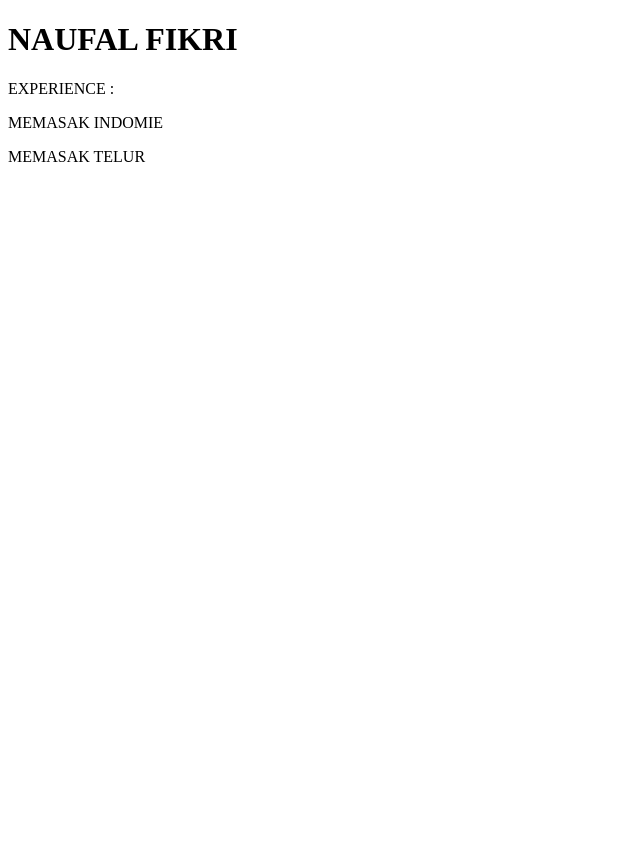
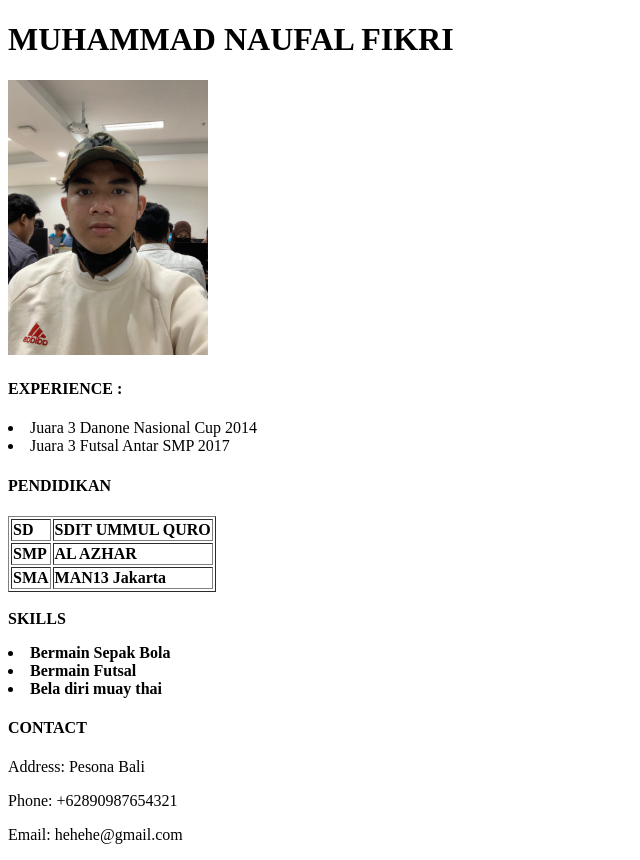
Before and after one commit to falkrii/wad_project1, a plain HTML site: page index.html in a window 1280 px wide. Shown: the whole page, without its empty margins (0-640 px from the left). Before the commit the page ends 800 px from the top, so only its background shows below. Drawn offline with Linux system fonts and the light colour scheme.

Commit message:
Add files via upload

```diff
--- a/index.html
+++ b/index.html
@@ -4,8 +4,37 @@
             <title>CV</title>
         </head>
         <body>
-            <h1>NAUFAL FIKRI</h1>
-            <p>EXPERIENCE : </p>
-            <P>MEMASAK INDOMIE</P>
-            <P>MEMASAK TELUR</P>
+            <h1>MUHAMMAD NAUFAL FIKRI</h1>
+            <img src="pap sendiri.jpg" alt="" width="200" height="275">
+            <h4>EXPERIENCE : </h4>
+            <P>
+                <li>Juara 3 Danone Nasional Cup 2014</li>
+                <li>Juara 3 Futsal Antar SMP 2017</li>
+        </P>
+        <h4>PENDIDIKAN<h4>
+        <table border="1">
+            <TR>
+                <td>SD</td>
+                <td>SDIT UMMUL QURO</td>
+            </TR>
+            <tr>
+                <td>SMP</td>
+                <td>AL AZHAR</td>
+            </tr>
+            <tr>
+                <td>SMA</td>
+                <td>MAN13 Jakarta</td>
+            </tr>
+        </table>
+<br>
+        <head>SKILLS</head>
+        <P>
+            <li>Bermain Sepak Bola</li>
+            <li>Bermain Futsal</li>
+            <li>Bela diri muay thai</li>
+        </P>
+        <h4>CONTACT</h4>
+        <P>Address: Pesona Bali</P>
+        <p>Phone: +62890987654321</p>
+        <p>Email: hehehe@gmail.com</p>
         </body>
```
Also changed, not shown: pap sendiri.jpg (added).
